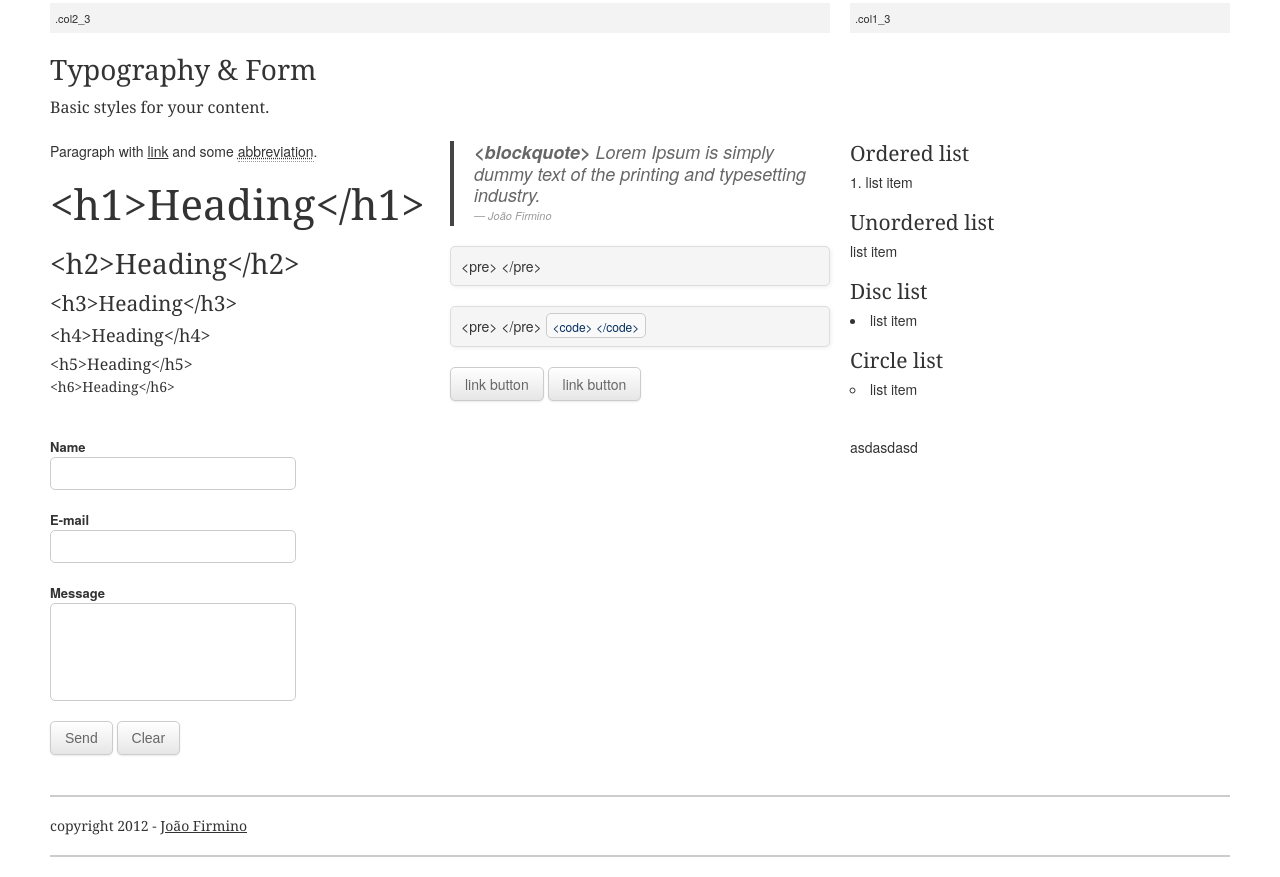
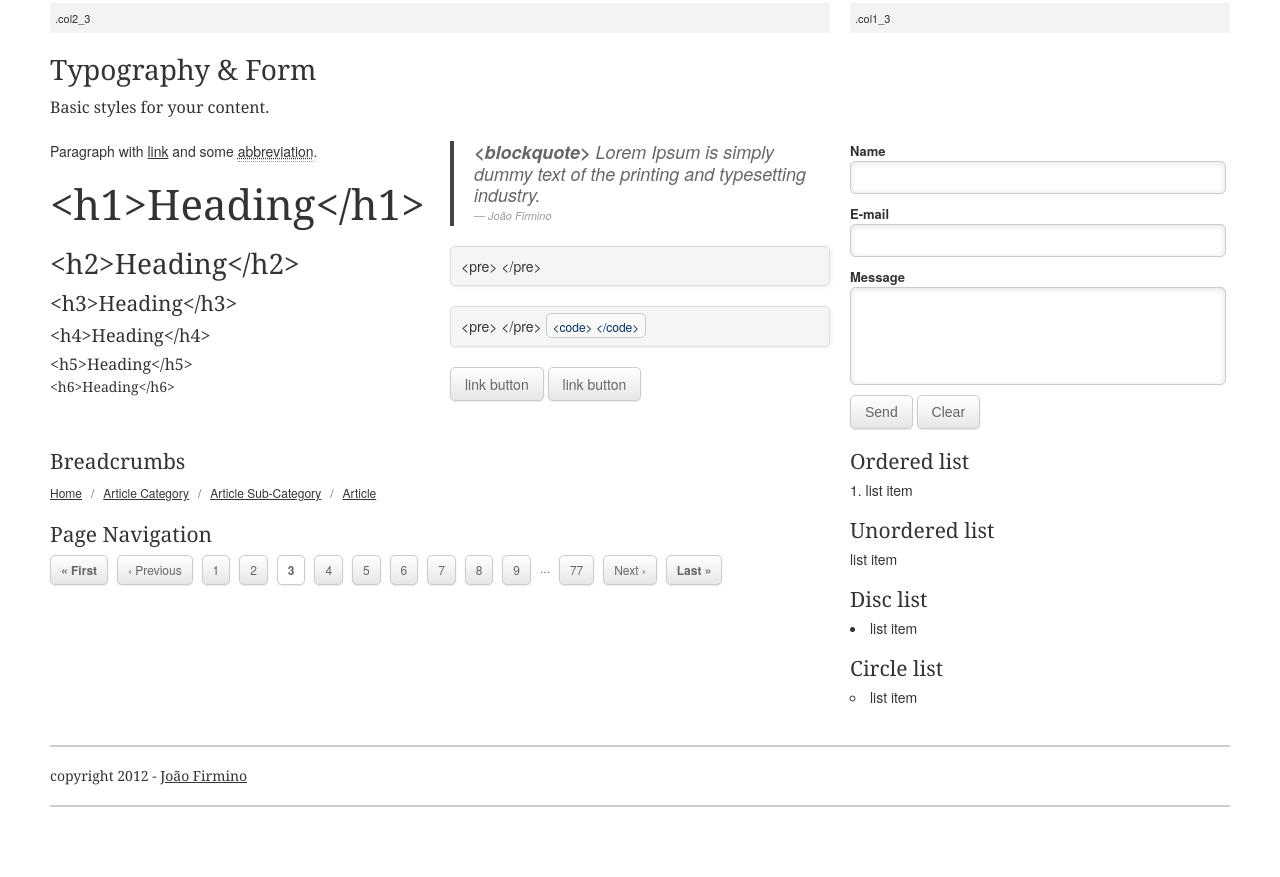
Before and after one commit to firminoweb/csshorus, a plain HTML site: page index.html in a window 1280 px wide. Shown: the part 1217-2094 px from the top of the page. After the commit the page ends 2024 px from the top, so only its background shows below. Drawn offline with Linux system fonts and the light colour scheme.

Commit message:
new issues

```diff
--- a/_css/horus.css
+++ b/_css/horus.css
@@ -1,8 +1,8 @@
 /*---------------------------------------------------
-* CSS Horus V0.7.7 Alpha
+* CSS Horus V0.7.8 Alpha
 * Copyright 2012, João Firmino
 * http://csshor.us
-* 11/09/2012
+* 12/09/2012
 ---------------------------------------------------*/
 
 /*---------------------------------------------------
@@ -62,7 +62,7 @@ h1 { font-size:42px; line-height:46px; margin-bottom:20px }
 h2 { font-size:28px; line-height:32px; margin-bottom:12px }
 h3 { font-size:21px; line-height:25px; margin-bottom:8px }
 h4 { font-size:18px; line-height:22px; margin-bottom:8px }
-h5 { font-size: 16px; line-height:20px; margin-bottom:4px }
+h5 { font-size:16px; line-height:20px; margin-bottom:4px }
 h6 { font-size:14px; line-height:18px }
 
 h1, h2, h3, h4, h5, h6, p { word-wrap:break-word }
@@ -105,22 +105,29 @@ ul.circle { list-style-type:circle }
 ol { list-style:decimal inside }
 li { line-height:16px; margin-bottom:10px }
 
+.breadcrumbs li, .pagination li { font-size:12px; color:#666; display:inline; margin-right:5px }
+.pagination li { display:inline-block }
+
 a, a:visited { color:#333; text-decoration:underline; outline:0 }
 a:hover, a:focus { color:#111; text-decoration:none }
 
 /* #Form and Button */
 /*---------------------------------------------------*/
 
-.bt, button, input[type="submit"], input[type="reset"], input[type="button"]  {
+fieldset { margin:0 0 20px }
+
+.bt, .pagination a, button, input[type="submit"], input[type="reset"], input[type="button"]  {
 font-size:14px; font-weight:normal; display:inline-block; padding:6px 14px; line-height:20px; color:#666; text-align:center; text-decoration: none; vertical-align: middle; cursor:pointer; background:#f5f5f5; background:#f5f5f5 -webkit-gradient(linear, 0 0, 0 100%, from(#ffffff), to(#e6e6e6)); background:#f5f5f5 -webkit-linear-gradient(top, #ffffff, #e6e6e6); background:#f5f5f5 -o-linear-gradient(top, #ffffff, #e6e6e6); background:#f5f5f5 linear-gradient(to bottom, #ffffff, #e6e6e6); background:#f5f5f5 -moz-linear-gradient(top, #ffffff, #e6e6e6); border: 1px solid #ccc; -webkit-border-radius:5px; -moz-border-radius:5px; border-radius:5px; -webkit-box-shadow: inset 0 1px 0 rgba(255, 255, 255, 0.4), 0 1px 2px rgba(0, 0, 0, 0.09); -moz-box-shadow: inset 0 1px 0 rgba(255, 255, 255, 0.4), 0 1px 2px rgba(0, 0, 0, 0.09); box-shadow:inset 0 1px 0 rgba(255, 255, 255, 0.4), 0 1px 2px rgba(0, 0, 0, 0.09) }
 
-.bt:hover, button:hover, input[type="submit"]:hover, input[type="reset"]:hover, input[type="button"]:hover {
+.bt:hover, .pagination a:hover, button:hover, input[type="submit"]:hover, input[type="reset"]:hover, input[type="button"]:hover {
 color:#333; background:#f5f5f5; background:#f5f5f5 -webkit-gradient(linear, 0 0, 0 100%, from(#e0e0e0), to(#ffffff)); background:#f5f5f5 -webkit-linear-gradient(top, #e0e0e0, #ffffff); background:#f5f5f5 -o-linear-gradient(top, #e0e0e0, #ffffff); background:#f5f5f5 linear-gradient(to bottom, #e0e0e0, #ffffff); background:#f5f5f5 -moz-linear-gradient(top, #e0e0e0, #ffffff); border: 1px solid #bbb }
 
-form, fieldset { margin:0 0 20px }
+.pagination a { font-size:12px; padding:4px 10px }
+.pagination a.b { font-weight:bold }
+.pagination a:hover, .pagination a.active { font-weight:bold; background:#fff }
 
 input[type="text"], input[type="password"], input[type="email"], textarea, select {
-font-size:13px; width:220px; max-width:90%; border:1px solid #ccc; padding:8px 12px; background:#fff; margin:0; outline:none;-moz-border-radius:5px; -webkit-border-radius:5px; border-radius:5px; display:block;margin-bottom:20px }
+font-size:13px; width:92%; border:1px solid #ccc; padding:8px 12px; background:#fff; margin:0; outline:none;-moz-border-radius:5px; -webkit-border-radius:5px; border-radius:5px; display:block; margin-bottom:10px; -webkit-box-shadow: inset 0 1px 6px rgba(0, 0, 0, 0.12); -moz-box-shadow: inset 0 1px 6px rgba(0, 0, 0, 0.12); box-shadow:inset 0 1px 6px rgba(0, 0, 0, 0.12) }
 
 select { padding:0 }
 
--- a/_css/style.css
+++ b/_css/style.css
@@ -1,8 +1,8 @@
 /*---------------------------------------------------
-* CSS Horus V0.7.7 Alpha
+* CSS Horus V0.7.8 Alpha
 * Copyright 2012, João Firmino
 * http://csshor.us
-* 11/09/2012
+* 12/09/2012
 ---------------------------------------------------*/
 
 /*---------------------------------------------------
--- a/index.html
+++ b/index.html
@@ -5,7 +5,7 @@
 <!--[if (gte IE 9)|!(IE)]><!--><html lang="en"> <!--<![endif]-->
 <head>
 
-    <title>CSS Hórus - v0.7.6 alpha</title>
+    <title>CSS Hórus - v0.7.8 alpha</title>
 
     <!--======= Basic Metas =======-->
 	<meta charset="utf-8">
@@ -49,7 +49,7 @@
 
 		<header class="col16 row"> <!-- header site -->
 			<h1 style="margin-top:20px">CSS Hórus</h1>
-			<p>Version 0.7.6 alpha</p>
+			<p>Version 0.7.8 alpha</p>
             <hr class="cleanline">
 		</header>
 
@@ -266,6 +266,8 @@
                 <h5>&lt;h5&gt;Heading&lt;/h5&gt;</h5>
                 <h6>&lt;h6&gt;Heading&lt;/h6&gt;</h6>
 
+                <br>
+
              </div>
 
              <div class="col1_3">
@@ -279,6 +281,65 @@
                  <pre>&lt;pre&gt; &lt;/pre&gt; <code>&lt;code&gt; &lt;/code&gt;</code></pre>
 
                  <a href="#" title="link button" class="bt">link button</a> <a href="#" title="link button" class="bt">link button</a>
+
+                 <br>
+
+             </div>
+
+             <div class="col1_3">
+
+                  <form>
+
+                    <label>Name</label>
+                    <input type="text">
+
+                    <label>E-mail</label>
+                    <input type="text">
+
+                    <label>Message</label>
+                    <textarea></textarea>
+
+                    <button type="submit">Send</button> <button type="reset">Clear</button>
+
+                 </form>
+
+             </div>
+           </div>
+
+           <div>
+             <div class="col2_3">
+
+                 <h3>Breadcrumbs</h3>
+
+                 <ul class="breadcrumbs">
+                    <li><a href="#" title="">Home</a></li>
+                    <li>/</li>
+                    <li><a href="#" title="">Article Category</a></li>
+                    <li>/</li>
+                    <li><a href="#" title="">Article Sub-Category</a></li>
+                    <li>/</li>
+                    <li><a href="#" title="">Article</a></li>
+                 </ul>
+
+                 <h3>Page Navigation</h3>
+
+                 <ul class="pagination">
+                    <li><a href="#" title="" class="b">&laquo; First</a></li>
+                    <li><a href="#" title="">&#8249; Previous</a></li>
+                    <li><a href="#" title="">1</a></li>
+                    <li><a href="#" title="">2</a></li>
+                    <li><a href="#" title="" class="active">3</a></li>
+                    <li><a href="#" title="">4</a></li>
+                    <li><a href="#" title="">5</a></li>
+                    <li><a href="#" title="">6</a></li>
+                    <li><a href="#" title="">7</a></li>
+                    <li><a href="#" title="">8</a></li>
+                    <li><a href="#" title="">9</a></li>
+                    <li>...</li>
+                    <li><a href="#" title="">77</a></li>
+                    <li><a href="#" title="">Next &#8250;</a></li>
+                    <li><a href="#" title="" class="b">Last &raquo;</a></li>
+                 </ul>
 
              </div>
 
@@ -311,40 +372,13 @@
              </div>
            </div>
 
-           <div>
-             <div class="col2_3">
-
-                <form>
-                  <fieldset>
-
-                    <label>Name</label>
-                    <input type="text">
-
-                    <label>E-mail</label>
-                    <input type="text">
-
-                    <label>Message</label>
-                    <textarea></textarea>
-
-                    <button type="submit">Send</button> <button type="reset">Clear</button>
-
-                  </fieldset>
-                </form>
-
-             </div>
-
-             <div class="col1_3">
-              asdasdasd
-             </div>
-           </div>
-
         </section>
 
 
         <footer class="col16">
             <hr class="mbottom">
             <h6>copyright 2012 - <a href="http://firmino.com.br" title="Firmino Web Developer" target="_blank">João Firmino</a></h6>
-            <hr>
+            <hr class="mtop">
         </footer>
 
 	</div>
```
